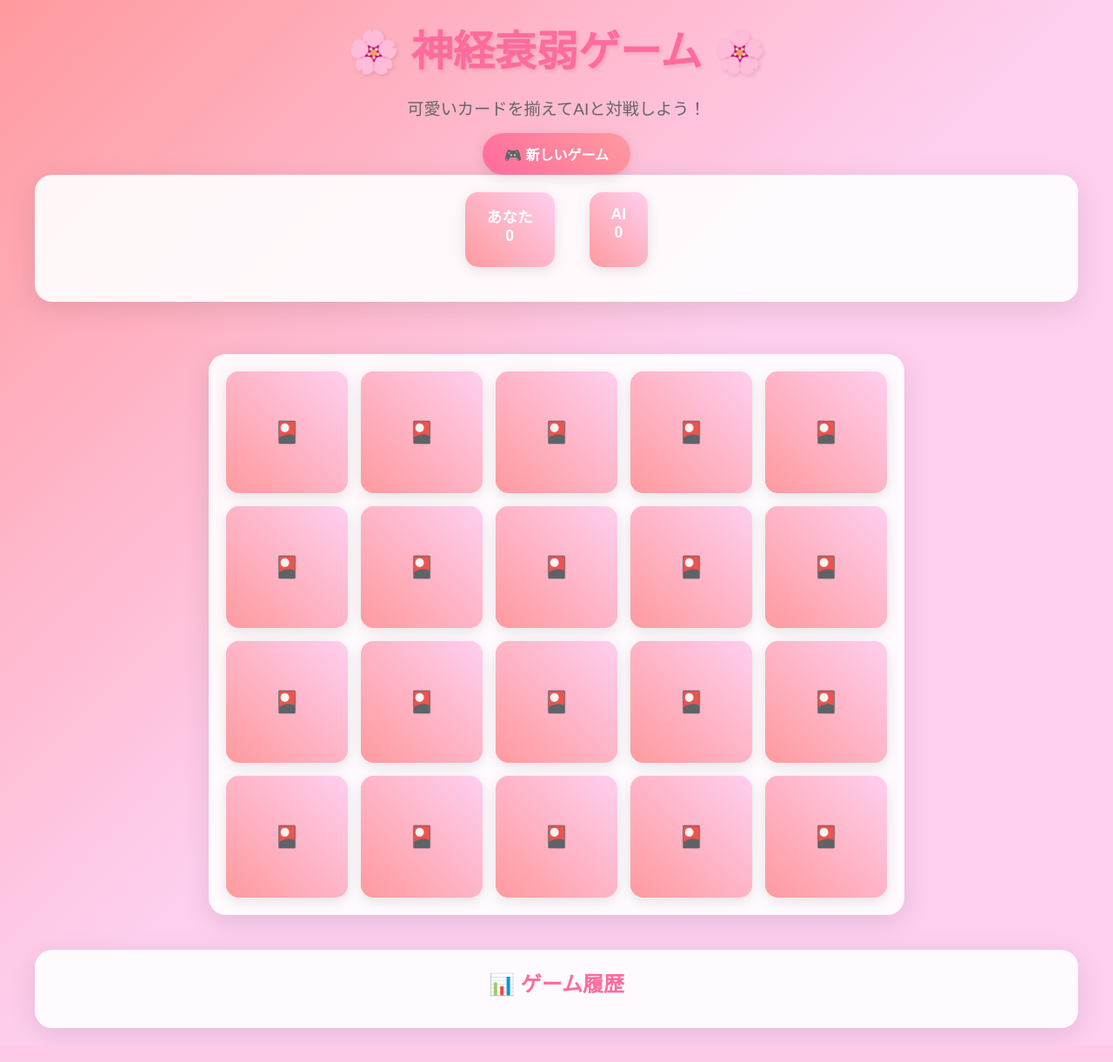
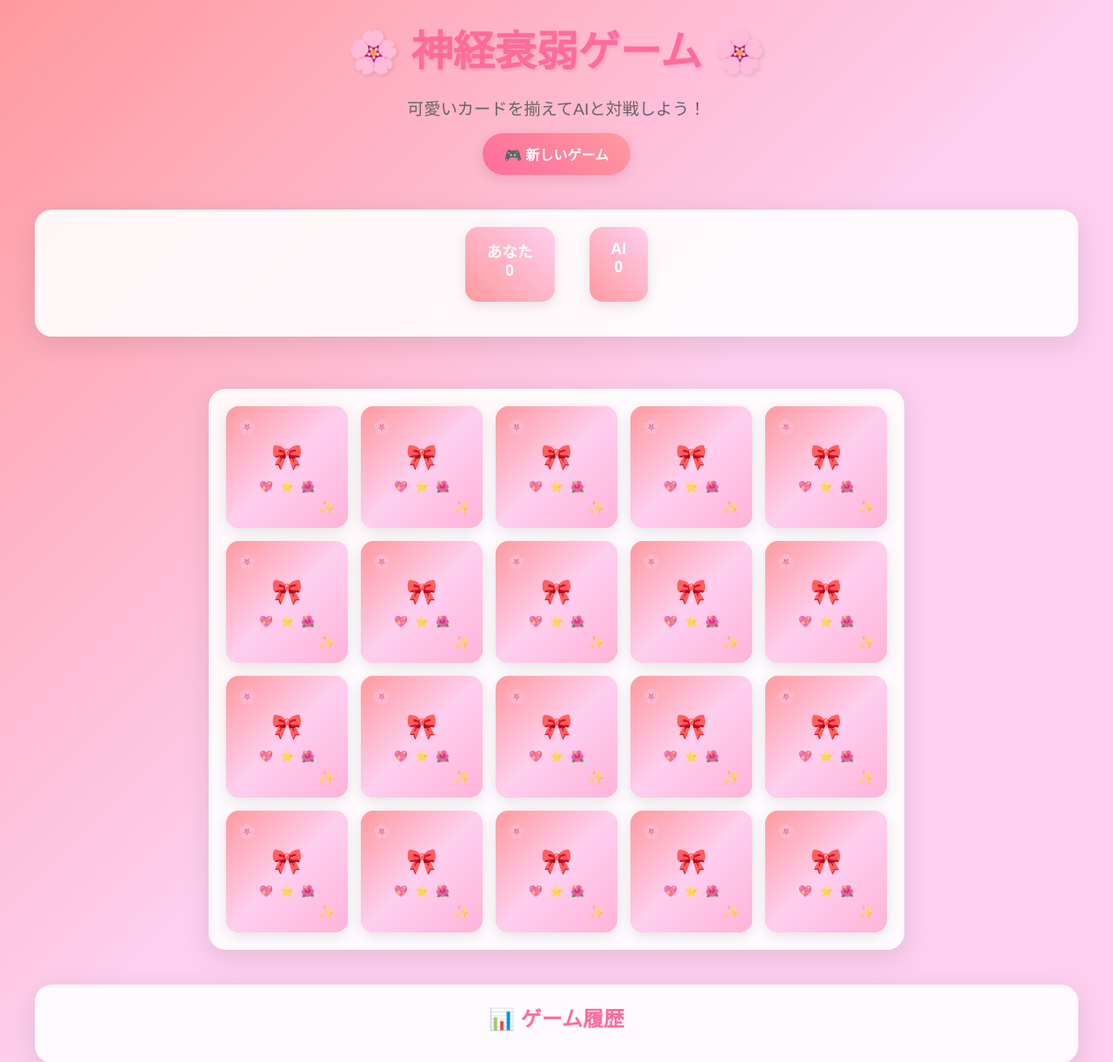
Before and after one commit to Ykuroyy/shinkeisuijaku-app, a Flask app: page / in a window 1280 px wide. Shown: the top 1221 px of the page at 87% size. Before the commit the page ends 1190 px from the top, so only its background shows below. Run offline with Flask 3, Linux system fonts and the light colour scheme; data that the repository does not hold is empty.

Commit message:
裏柄変更

```diff
--- a/app.py
+++ b/app.py
@@ -227,4 +227,4 @@ except Exception as e:
     print(f"Database initialization error: {e}")
 
 if __name__ == '__main__':
-    app.run(debug=True)
+    app.run(debug=True, host='127.0.0.1', port=8080)
--- a/templates/index.html
+++ b/templates/index.html
@@ -42,6 +42,7 @@
             background: rgba(255, 255, 255, 0.9);
             border-radius: 20px;
             padding: 20px;
+            margin-top: 20px;
             margin-bottom: 30px;
             box-shadow: 0 8px 32px rgba(0,0,0,0.1);
         }
@@ -221,6 +222,14 @@
 
 
 
+        .game-controls {
+            display: flex;
+            justify-content: center;
+            gap: 15px;
+            margin-bottom: 40px;
+            flex-wrap: wrap;
+        }
+
         .controls {
             display: flex;
             justify-content: center;
@@ -289,6 +298,17 @@
             box-shadow: 0 8px 25px rgba(0,0,0,0.15);
         }
 
+        .card:hover .card-back {
+            background: linear-gradient(135deg, #ff8fa3 0%, #fecfef 50%, #ffa6d4 100%);
+        }
+
+        .card:hover .card-back::before,
+        .card:hover .card-back::after {
+            opacity: 1;
+            transform: scale(1.1);
+            transition: all 0.3s ease;
+        }
+
         .card.flipped {
             background: white;
             transform: rotateY(180deg);
@@ -313,13 +333,53 @@
             left: 0;
             width: 100%;
             height: 100%;
-            background: linear-gradient(45deg, #ff9a9e, #fecfef);
+            background: linear-gradient(135deg, #ff9a9e 0%, #fecfef 50%, #ffb3d9 100%);
             border-radius: 15px;
             display: flex;
             align-items: center;
             justify-content: center;
-            font-size: 1.5rem;
+            font-size: 1.2rem;
             backface-visibility: hidden;
+            position: relative;
+            overflow: hidden;
+        }
+
+        .card-back::before {
+            content: '🌸';
+            position: absolute;
+            top: 10%;
+            left: 10%;
+            font-size: 1rem;
+            opacity: 0.7;
+        }
+
+        .card-back::after {
+            content: '✨';
+            position: absolute;
+            bottom: 10%;
+            right: 10%;
+            font-size: 1rem;
+            opacity: 0.7;
+        }
+
+        .card-back .card-pattern {
+            display: flex;
+            flex-direction: column;
+            align-items: center;
+            justify-content: center;
+            gap: 5px;
+        }
+
+        .card-back .main-icon {
+            font-size: 1.8rem;
+            margin-bottom: 5px;
+        }
+
+        .card-back .sub-icons {
+            display: flex;
+            gap: 8px;
+            font-size: 0.8rem;
+            opacity: 0.8;
         }
 
         .card-front {
@@ -529,7 +589,16 @@
 
                     const cardBack = document.createElement('div');
                     cardBack.className = 'card-back';
-                    cardBack.innerHTML = '🎴';
+                    cardBack.innerHTML = `
+                        <div class="card-pattern">
+                            <div class="main-icon">🎀</div>
+                            <div class="sub-icons">
+                                <span>💖</span>
+                                <span>⭐</span>
+                                <span>🌺</span>
+                            </div>
+                        </div>
+                    `;
 
                     const cardFront = document.createElement('div');
                     cardFront.className = 'card-front';
@@ -611,16 +680,23 @@
                     renderGame();
                 }
 
-                // 2枚目のカードを選んだ場合で、マッチしなかった場合
-                if (data.current_turn === 'ai' && prevFirst !== null && prevSecond !== null && !data.matched[prevFirst] && !data.matched[prevSecond]) {
-                    // カードを裏返すボタンを表示（AIのターンボタンは非表示のまま）
-                    document.getElementById('flip-back-btn').style.display = 'inline-block';
+                // 2枚目のカードを選んだ場合の処理
+                if (data.current_turn === 'ai') {
+                    // AIのターンになった場合
+                    if (prevFirst !== null && prevSecond !== null && !data.matched[prevFirst] && !data.matched[prevSecond]) {
+                        // マッチしなかった場合：カードを裏返すボタンを表示
+                        document.getElementById('flip-back-btn').style.display = 'inline-block';
+                        document.getElementById('ai-btn').style.display = 'none';
+                    } else if (data.matched && data.matched.filter(m => m).length > gameState.matched.filter(m => m).length) {
+                        // マッチした場合：2秒後にAIのターン
+                        setTimeout(() => {
+                            handleAITurn();
+                        }, 2000);
+                    }
+                } else {
+                    // プレイヤーのターンの場合：ボタンを非表示
+                    document.getElementById('flip-back-btn').style.display = 'none';
                     document.getElementById('ai-btn').style.display = 'none';
-                } else if (data.current_turn === 'ai' && data.matched && data.matched.filter(m => m).length > gameState.matched.filter(m => m).length) {
-                    // マッチした場合は2秒後にAIのターン
-                    setTimeout(() => {
-                        handleAITurn();
-                    }, 2000);
                 }
 
                 // ゲーム終了チェック
@@ -818,6 +894,13 @@
                     window.isSparkling = false;
                     // アイコンの場所にマッチしたカードを表示
                     renderMatchedCards();
+
+                    // キラキラ効果終了後にボタンの表示状態を確認
+                    if (gameState.currentTurn === 'player') {
+                        // プレイヤーのターンの場合：ボタンを非表示
+                        document.getElementById('flip-back-btn').style.display = 'none';
+                        document.getElementById('ai-btn').style.display = 'none';
+                    }
                 }, 4000);
             }, 1000);
         }
```
